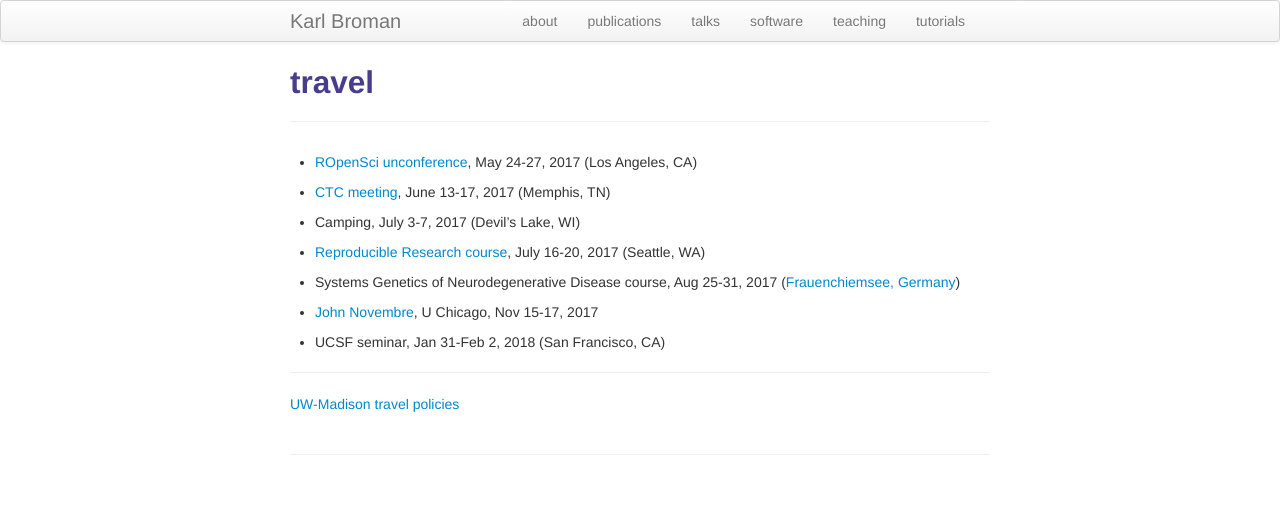
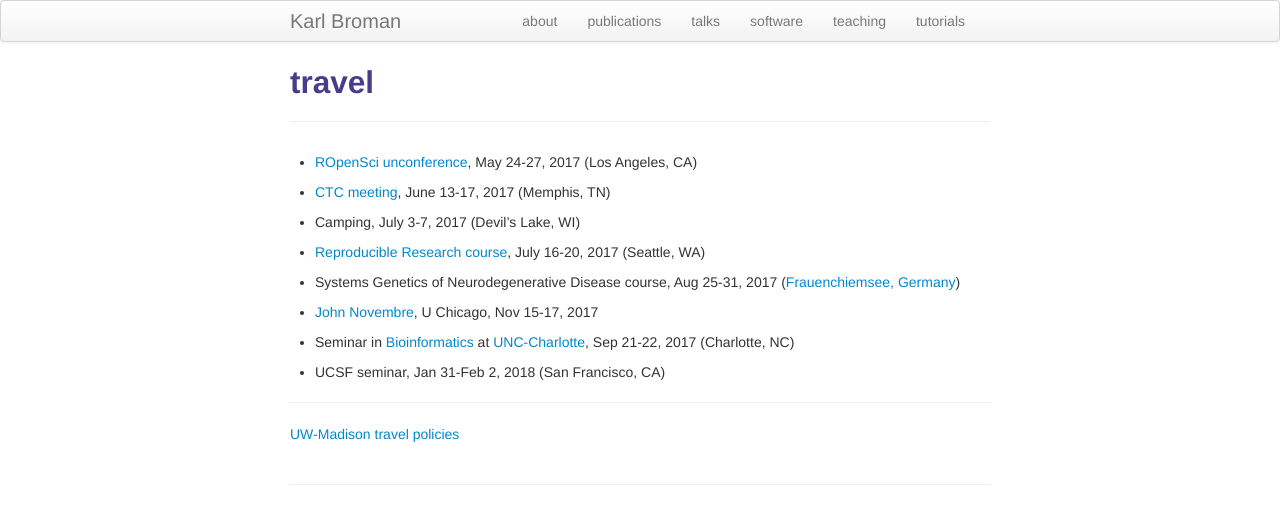
Before and after one commit to kbroman/kbroman.github.io, a Jekyll site: the page built from pages/travel.md, in a window 1280 px wide. Shown: the top 524 px of the page. Built offline with Jekyll 4.4.1, drawn with Linux system fonts in a browser that asks for light colours.

Commit message:
pages/travel: Add UNC-Charlotte Sep 22, 2017

```diff
--- a/pages/travel.md
+++ b/pages/travel.md
@@ -293,6 +293,10 @@ title: travel
 
 - [John Novembre](https://jnpopgen.org/), U Chicago, Nov 15-17, 2017
 
+- Seminar in [Bioinformatics](http://bioinformatics.uncc.edu/) at
+  [UNC-Charlotte](http://www.uncc.edu), Sep 21-22, 2017 (Charlotte,
+  NC)
+
 - UCSF seminar, Jan 31-Feb 2, 2018 (San Francisco, CA)
 
 ---
```
